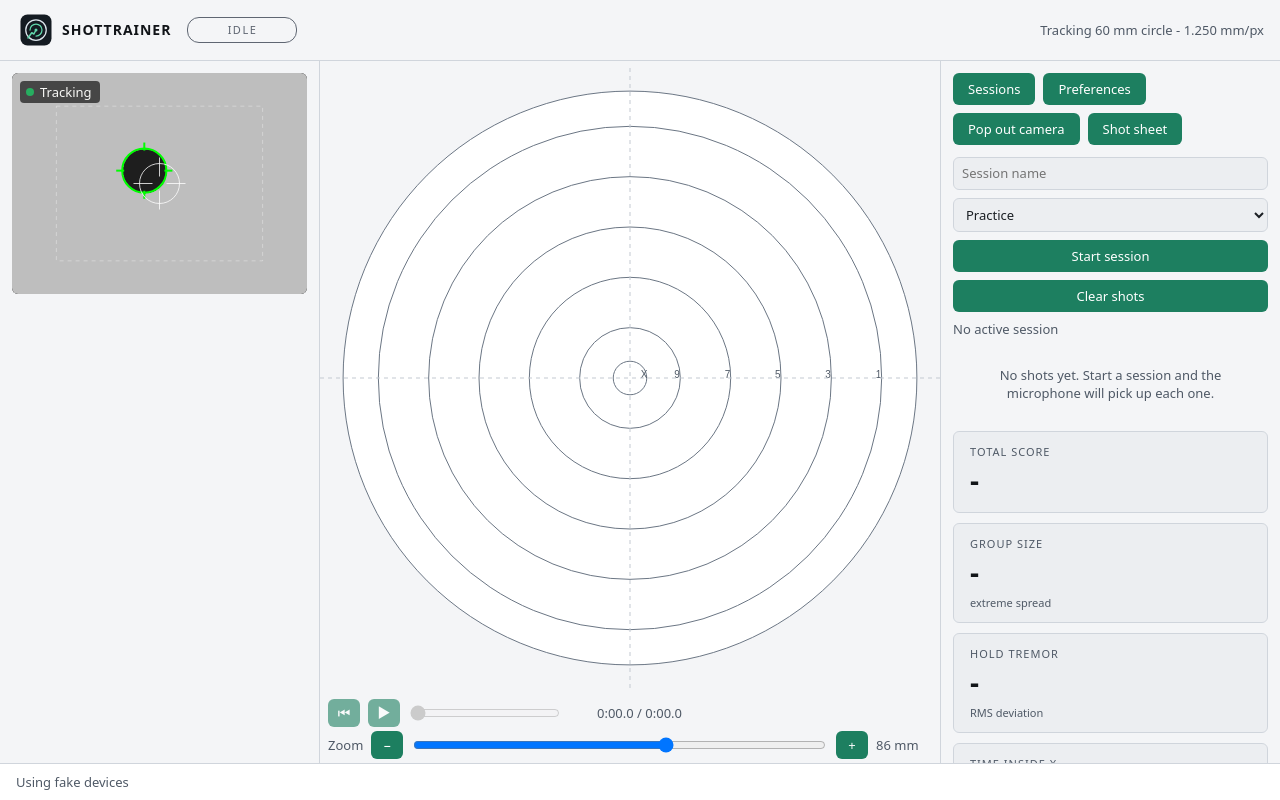
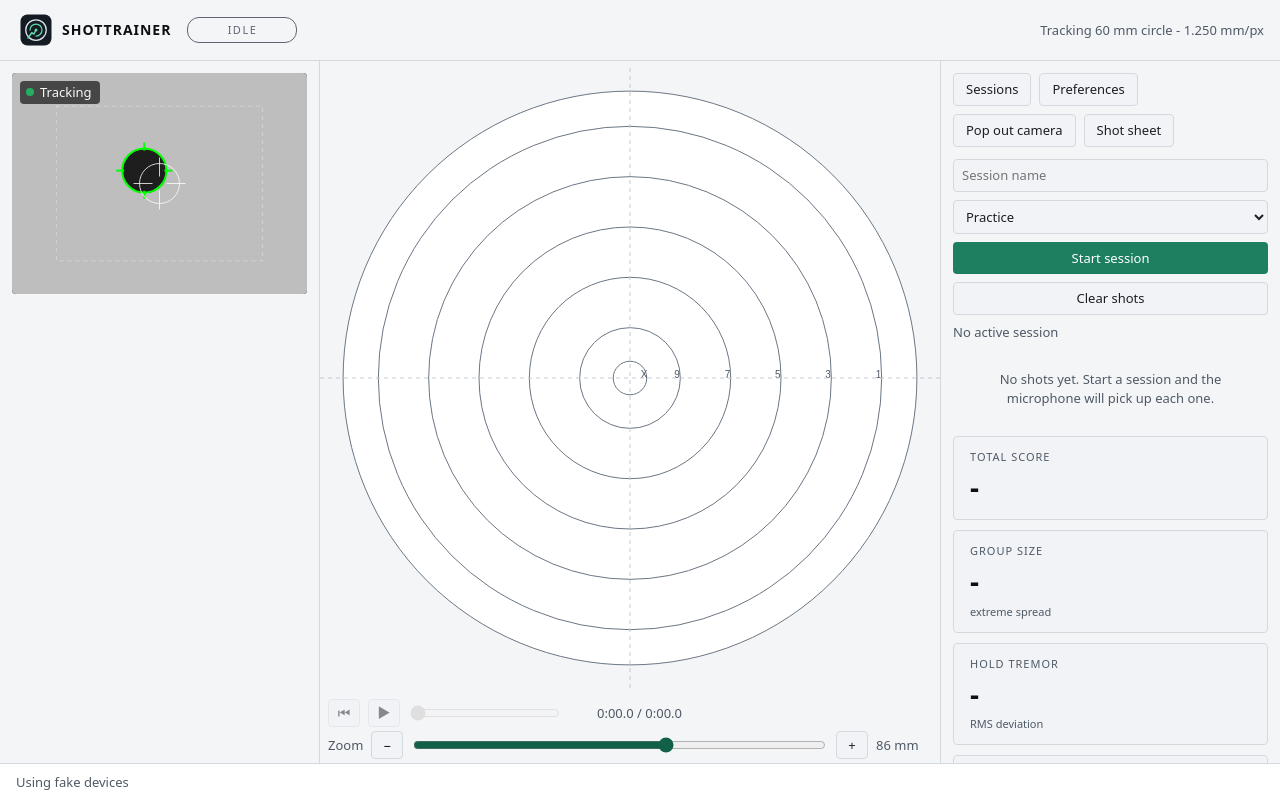
Before and after one commit to dsgnr/ShotTrainer, a Svelte app in the folder frontend/: page / in a window 1280 px wide. Built offline with nearby package versions, Linux system fonts and the light colour scheme.

Commit message:
feat: establish the dashboard design token system

```diff
--- a/frontend/src/styles/base.css
+++ b/frontend/src/styles/base.css
@@ -14,32 +14,99 @@ body,
 body {
   background: var(--bg);
   color: var(--text);
-  font: 13px/1.4 var(--font);
+  font:
+    var(--text-md) / 1.45 var(--font);
+  -webkit-font-smoothing: antialiased;
+  text-rendering: optimizeLegibility;
 }
 
+/*
+ * Controls. The default button is a quiet surface control. The accent fill is
+ * reserved for the one primary action in a view through `.primary`.
+ */
 button {
   font: inherit;
-  color: var(--on-accent);
-  background: var(--accent);
-  border: 1px solid transparent;
-  border-radius: var(--radius);
-  padding: 6px 14px;
+  color: var(--text);
+  background: var(--panel-raised);
+  border: 1px solid var(--border);
+  border-radius: var(--radius-control);
+  padding: 6px 12px;
   cursor: pointer;
-  transition: background-color 120ms ease-out;
+  transition:
+    background-color 120ms ease-out,
+    border-color 120ms ease-out,
+    color 120ms ease-out;
 }
 
 button:hover:not(:disabled) {
-  background: var(--accent-hover);
+  background: var(--surface-hover);
+  border-color: var(--surface-hover);
 }
 
 button:disabled {
-  opacity: 0.6;
+  opacity: 0.5;
   cursor: default;
+}
+
+button.primary {
+  color: var(--on-accent);
+  background: var(--accent);
+  border-color: transparent;
+}
+
+button.primary:hover:not(:disabled) {
+  background: var(--accent-hover);
+  border-color: transparent;
+}
+
+input,
+select {
+  color: var(--text);
+  background: var(--panel-raised);
+  border: 1px solid var(--border);
+  border-radius: var(--radius-control);
+  padding: 5px 8px;
+  font: inherit;
+  transition:
+    border-color 120ms ease-out,
+    background-color 120ms ease-out;
+}
+
+input:hover:not(:disabled),
+select:hover:not(:disabled) {
+  border-color: var(--surface-hover);
+}
+
+input:disabled,
+select:disabled {
+  opacity: 0.5;
+}
+
+input[type="range"] {
+  padding: 0;
+  background: transparent;
+  border: 0;
+  accent-color: var(--accent-strong);
 }
 
 :focus-visible {
   outline: 2px solid var(--focus);
   outline-offset: 2px;
+}
+
+/* A panel's header label: small, uppercase, tracked, muted. */
+.panel-title {
+  margin: 0;
+  color: var(--text-dim);
+  font-size: var(--text-xs);
+  font-weight: 600;
+  letter-spacing: var(--tracking-caption);
+  text-transform: uppercase;
+}
+
+/* Aligns columns of figures so digits line up and do not reflow. */
+.num {
+  font-variant-numeric: tabular-nums;
 }
 
 .visually-hidden {
--- a/frontend/src/styles/theme.css
+++ b/frontend/src/styles/theme.css
@@ -1,46 +1,89 @@
 /*
- * Colour tokens. The dark values keep the Python palette (src/shottrainer/ui/theme.py)
- * where it meets WCAG AA. The light values apply when the system asks for a light
- * appearance. theme.test.ts checks the contrast of every pair the interface uses.
+ * Design tokens. The dark scheme is the primary appearance, a charcoal
+ * dashboard with a restrained green accent. The light scheme follows the
+ * system setting. theme.test.ts checks the contrast of every pair the
+ * interface relies on.
+ *
+ * Surfaces step from the window background up through two panel levels.
+ * Text steps from headings down through body, dim and muted. The accent is
+ * reserved for live values, active controls and the current selection.
  */
 :root {
   color-scheme: dark light;
   --font: system-ui, -apple-system, "Segoe UI", Roboto, sans-serif;
-  --radius: 6px;
+  --font-mono: ui-monospace, "SF Mono", "JetBrains Mono", "Cascadia Code", monospace;
 
-  --bg: #0e1014;
-  --bg-sunken: #0a0c10;
-  --panel: #14171c;
-  --panel-raised: #1c2128;
-  --border: #1f242c;
-  --text: #e6e6e6;
-  --text-heading: #d6dae3;
-  --text-dim: #929cab;
-  --accent: #1d7f60;
-  --accent-hover: #176b51;
+  /* Radius. Panels are nearly square, controls take a small radius. */
+  --radius: 4px;
+  --radius-control: 4px;
+
+  /* Spacing scale, a 4 px base. */
+  --space-1: 4px;
+  --space-2: 8px;
+  --space-3: 12px;
+  --space-4: 16px;
+  --space-5: 24px;
+  --space-6: 32px;
+
+  /* Type scale. */
+  --text-xs: 11px;
+  --text-sm: 12px;
+  --text-md: 13px;
+  --text-lg: 16px;
+  --text-xl: 22px;
+  --text-2xl: 30px;
+  --tracking-caption: 0.08em;
+
+  /* Surfaces. */
+  --bg: #0d0f12;
+  --bg-sunken: #090a0d;
+  --panel: #15181d;
+  --panel-raised: #1b1f26;
+  --surface-hover: #222730;
+  --border: #23272f;
+  --divider: #1c2026;
+
+  /* Text tiers. */
+  --text: #e4e7ec;
+  --text-heading: #f2f4f7;
+  --text-dim: #98a1b0;
+  --text-muted: #6b7482;
+
+  /* Accent, used sparingly. */
+  --accent: #19785a;
+  --accent-hover: #1c8463;
+  --accent-strong: #45c08f;
   --on-accent: #ffffff;
-  --focus: #62d7ac;
+  --focus: #45c08f;
 
-  --tone-info: #929cab;
-  --tone-success: #62d7ac;
-  --tone-warning: #f39c12;
-  --tone-error: #ff6b5b;
+  /* Status tones. */
+  --tone-info: #98a1b0;
+  --tone-success: #45c08f;
+  --tone-warning: #e0a33a;
+  --tone-error: #ef6a5c;
 
-  --pill-idle: #8a90a0;
-  --pill-recording: #ff6b5b;
-  --pill-replay: #62d7ac;
+  /* Header session pill. */
+  --pill-idle: #8a93a3;
+  --pill-recording: #ef6a5c;
+  --pill-replay: #45c08f;
 
-  --target-bg: #0e1014;
-  --target-face: #181e25;
-  --target-ring: #7a8796;
-  --target-label: #929cab;
-  --target-crosshair: #303c48;
-  --target-shot: #e2e9ed;
-  --target-live-aim: #27ae60;
-  --target-hold-zone: #f39c12;
-  --trace-approach: #00c83c;
-  --trace-release: #ffdc00;
-  --trace-follow: #ff4a4a;
+  /* Data visualisation. */
+  --data-high: #45c08f;
+  --data-mid: #c6cdd8;
+  --data-low: #8a93a3;
+
+  /* Target rendering. */
+  --target-bg: #0d0f12;
+  --target-face: #171b21;
+  --target-ring: #7f8b9a;
+  --target-label: #98a1b0;
+  --target-crosshair: #2b3340;
+  --target-shot: #e8edf2;
+  --target-live-aim: #45c08f;
+  --target-hold-zone: #e0a33a;
+  --trace-approach: #27d07a;
+  --trace-release: #f2c744;
+  --trace-follow: #ef5f52;
 }
 
 @media (prefers-color-scheme: light) {
@@ -48,15 +91,21 @@
     --bg: #f4f5f7;
     --bg-sunken: #ffffff;
     --panel: #ffffff;
-    --panel-raised: #eceef1;
-    --border: #d0d5dc;
+    --panel-raised: #f1f3f6;
+    --surface-hover: #e7eaef;
+    --border: #d4d9e0;
+    --divider: #e3e7ec;
+
     --text: #1b1f24;
-    --text-heading: #111418;
+    --text-heading: #0d1013;
     --text-dim: #4f5966;
+    --text-muted: #727c89;
+
     --accent: #1d7f60;
     --accent-hover: #176b51;
+    --accent-strong: #136048;
     --on-accent: #ffffff;
-    --focus: #1d7f60;
+    --focus: #136048;
 
     --tone-info: #4f5966;
     --tone-success: #17694f;
@@ -66,6 +115,10 @@
     --pill-idle: #5f6672;
     --pill-recording: #b3261e;
     --pill-replay: #17694f;
+
+    --data-high: #17694f;
+    --data-mid: #3a434f;
+    --data-low: #5f6672;
 
     --target-bg: #f4f5f7;
     --target-face: #ffffff;
```
